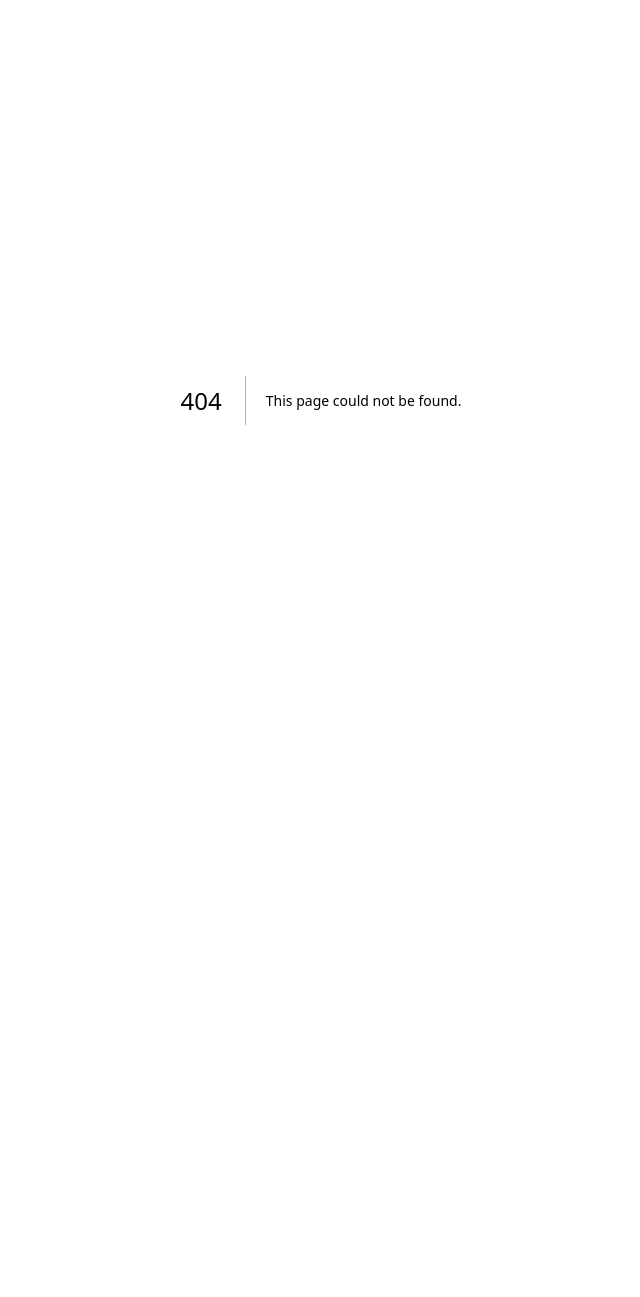
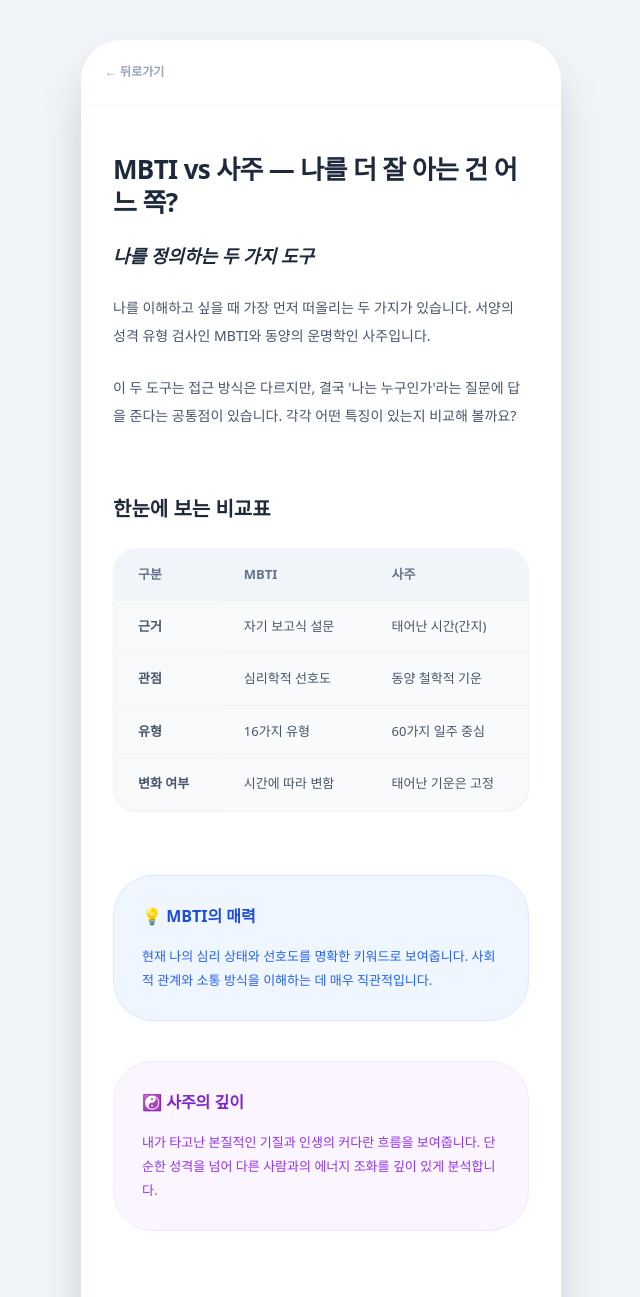
Before and after one commit to PLANB-John/oursai-web, a Next.js app: page /guide/mbti in a window 1280 px wide. Before the commit this address had no page. Shown: the top 1297 px of the page, without its empty margins (319-959 px from the left). Before the commit the page ends 800 px from the top, so only its background shows below. Built offline with nearby package versions, Linux system fonts and the light colour scheme.

Commit message:
Create mbti.js

```diff
--- /dev/null
+++ b/pages/guide/mbti.js
@@ -0,0 +1,120 @@
+import React from 'react';
+import Head from 'next/head';
+
+export default function MbtiVsSajuGuide() {
+  return (
+    <div className="min-h-screen bg-slate-100 flex justify-center items-start sm:py-10 font-sans text-slate-800">
+      <Head>
+        <title>MBTI vs 사주 | 우리 사이 (oursai.kr)</title>
+      </Head>
+
+      <div className="w-full max-w-[480px] min-h-screen bg-white shadow-2xl flex flex-col relative overflow-hidden sm:rounded-[40px] pb-20">
+
+        {/* --- 상단 네비게이션 (우리 사이트 스타일) --- */}
+        <div className="px-6 py-6 border-b border-slate-50 flex items-center justify-between">
+          <a href="/guide" className="text-xs text-slate-400 font-bold flex items-center gap-1 hover:text-purple-400 transition-colors">
+            ← 뒤로가기
+          </a>
+        </div>
+
+        <main className="px-8 py-12 space-y-16">
+          {/* 1. 도입부 (이음 텍스트 반영) */}
+          <section className="space-y-6">
+            <h1 className="text-[26px] font-black text-slate-800 tracking-tight leading-tight">MBTI vs 사주 — 나를 더 잘 아는 건 어느 쪽?</h1>
+            <div className="space-y-6 text-[14px] text-slate-600 leading-7">
+              <p className="font-bold text-slate-800 text-lg italic">나를 정의하는 두 가지 도구</p>
+              <p>나를 이해하고 싶을 때 가장 먼저 떠올리는 두 가지가 있습니다. 서양의 성격 유형 검사인 MBTI와 동양의 운명학인 사주입니다.</p>
+              <p>이 두 도구는 접근 방식은 다르지만, 결국 '나는 누구인가'라는 질문에 답을 준다는 공통점이 있습니다. 각각 어떤 특징이 있는지 비교해 볼까요?</p>
+            </div>
+          </section>
+
+          {/* 2. 한눈에 보는 비교표 (이음 디자인 재현) */}
+          <section className="space-y-6">
+            <h2 className="text-[20px] font-black text-slate-800">한눈에 보는 비교표</h2>
+            <div className="bg-slate-50 rounded-3xl border border-slate-100 overflow-hidden shadow-sm">
+              <table className="w-full text-[13px] text-left">
+                <thead className="bg-slate-100 text-slate-500 font-bold">
+                  <tr>
+                    <th className="px-6 py-4">구분</th>
+                    <th className="px-6 py-4">MBTI</th>
+                    <th className="px-6 py-4">사주</th>
+                  </tr>
+                </thead>
+                <tbody className="divide-y divide-slate-100 text-slate-600">
+                  <tr><td className="px-6 py-4 font-bold bg-slate-50/50">근거</td><td className="px-6 py-4">자기 보고식 설문</td><td className="px-6 py-4">태어난 시간(간지)</td></tr>
+                  <tr><td className="px-6 py-4 font-bold bg-slate-50/50">관점</td><td className="px-6 py-4">심리학적 선호도</td><td className="px-6 py-4">동양 철학적 기운</td></tr>
+                  <tr><td className="px-6 py-4 font-bold bg-slate-50/50">유형</td><td className="px-6 py-4">16가지 유형</td><td className="px-6 py-4">60가지 일주 중심</td></tr>
+                  <tr><td className="px-6 py-4 font-bold bg-slate-50/50">변화 여부</td><td className="px-6 py-4">시간에 따라 변함</td><td className="px-6 py-4">태어난 기운은 고정</td></tr>
+                </tbody>
+              </table>
+            </div>
+          </section>
+
+          {/* 3. 각 도구의 장단점 (이음 텍스트 반영) */}
+          <section className="space-y-10">
+            <div className="bg-blue-50 p-7 rounded-[40px] border border-blue-100 space-y-4">
+              <h3 className="font-bold text-blue-700 text-[16px]">💡 MBTI의 매력</h3>
+              <p className="text-[13px] text-blue-600 leading-6">현재 나의 심리 상태와 선호도를 명확한 키워드로 보여줍니다. 사회적 관계와 소통 방식을 이해하는 데 매우 직관적입니다.</p>
+            </div>
+            <div className="bg-purple-50 p-7 rounded-[40px] border border-purple-100 space-y-4">
+              <h3 className="font-bold text-purple-700 text-[16px]">☯️ 사주의 깊이</h3>
+              <p className="text-[13px] text-purple-600 leading-6">내가 타고난 본질적인 기질과 인생의 커다란 흐름을 보여줍니다. 단순한 성격을 넘어 다른 사람과의 에너지 조화를 깊이 있게 분석합니다.</p>
+            </div>
+          </section>
+
+          {/* 4. 오행과 MBTI 연결 (이음 텍스트 반영) */}
+          <section className="space-y-6">
+            <h2 className="text-[20px] font-black text-slate-800">오행과 MBTI의 조화</h2>
+            <div className="space-y-4">
+              {[
+                { t: "목(木) — 진취적 리더", d: "새로운 시작을 즐기는 ENTJ, ENFP 유형과 닮아 있습니다.", c: "bg-green-50 text-green-700" },
+                { t: "화(火) — 열정적 표현가", d: "자신을 드러내고 소통하는 ESFP, ENTP 유형과 유사한 에너지를 가집니다.", c: "bg-red-50 text-red-700" },
+                { t: "토(土) — 포용적 중재자", d: "안정감을 주는 ISFJ, ESFJ 유형처럼 사람 사이를 연결하는 힘이 있습니다.", c: "bg-yellow-50 text-yellow-700" },
+                { t: "금(金) — 원칙적 전략가", d: "논리적인 ISTJ, INTJ 유형처럼 결단력과 원칙을 중시합니다.", c: "bg-slate-100 text-slate-700" },
+                { t: "수(水) — 지혜로운 관찰자", d: "생각이 깊고 유연한 INFP, INFJ 유형의 깊은 내면과 닮아 있습니다.", c: "bg-blue-50 text-blue-700" }
+              ].map((item, i) => (
+                <div key={i} className={`${item.c} p-6 rounded-3xl border border-black/5`}>
+                  <p className="font-bold text-[14px] mb-1">{item.t}</p>
+                  <p className="text-[12px] opacity-80 leading-5">{item.d}</p>
+                </div>
+              ))}
+            </div>
+          </section>
+
+          {/* 5. 맺음말 (이음 텍스트 반영) */}
+          <section className="space-y-6 pb-10 border-b border-slate-50">
+            <h2 className="text-[18px] font-black text-slate-800">어떤 게 더 잘 맞나요?</h2>
+            <p className="text-[14px] text-slate-600 leading-7">어느 하나가 정답은 아닙니다. MBTI는 현재 내 마음의 '거울'이고, 사주는 내가 타고난 '지도'와 같습니다. 두 도구를 함께 활용한다면 나라는 존재를 더욱 입체적으로 이해할 수 있을 거예요.</p>
+          </section>
+
+          {/* --- 우리 사이 고유 하단 섹션 (일관성 유지) --- */}
+          <section className="pt-10 space-y-4">
+            <button className="w-full py-5 bg-white text-slate-700 rounded-[24px] font-bold text-[15px] border border-slate-100 shadow-sm hover:bg-slate-50 transition-colors">
+              모임 궁합 확인해보기 →
+            </button>
+            <button className="w-full py-5 bg-white text-slate-700 rounded-[24px] font-bold text-[15px] border border-slate-100 shadow-sm hover:bg-slate-50 transition-colors">
+              나와 궁합 확인해보기 →
+            </button>
+          </section>
+        </main>
+
+        {/* --- 우리 사이 고유 푸터 (일관성 유지) --- */}
+        <footer className="px-8 py-16 bg-white text-center space-y-10 border-t border-slate-50">
+          <div className="flex justify-center gap-6 text-[12px] text-slate-300 font-bold">
+            <a href="/intro" className="hover:text-purple-400">서비스 소개</a>
+            <span className="text-slate-100">|</span>
+            <a href="/faq" className="hover:text-purple-400">자주 묻는 질문</a>
+            <span className="text-slate-100">|</span>
+            <a href="/feedback" className="hover:text-purple-400">의견 보내기</a>
+          </div>
+          <div className="flex justify-center gap-6 text-[12px] text-slate-300 font-bold">
+            <a href="/terms" className="hover:text-purple-400">이용약관</a>
+            <span className="text-slate-100">|</span>
+            <a href="/privacy" className="hover:text-purple-400">개인정보처리방침</a>
+          </div>
+          <p className="text-[11px] text-slate-200 font-medium italic">© 2026 oursai.kr | All Rights Reserved.</p>
+        </footer>
+      </div>
+    </div>
+  );
+}
```
